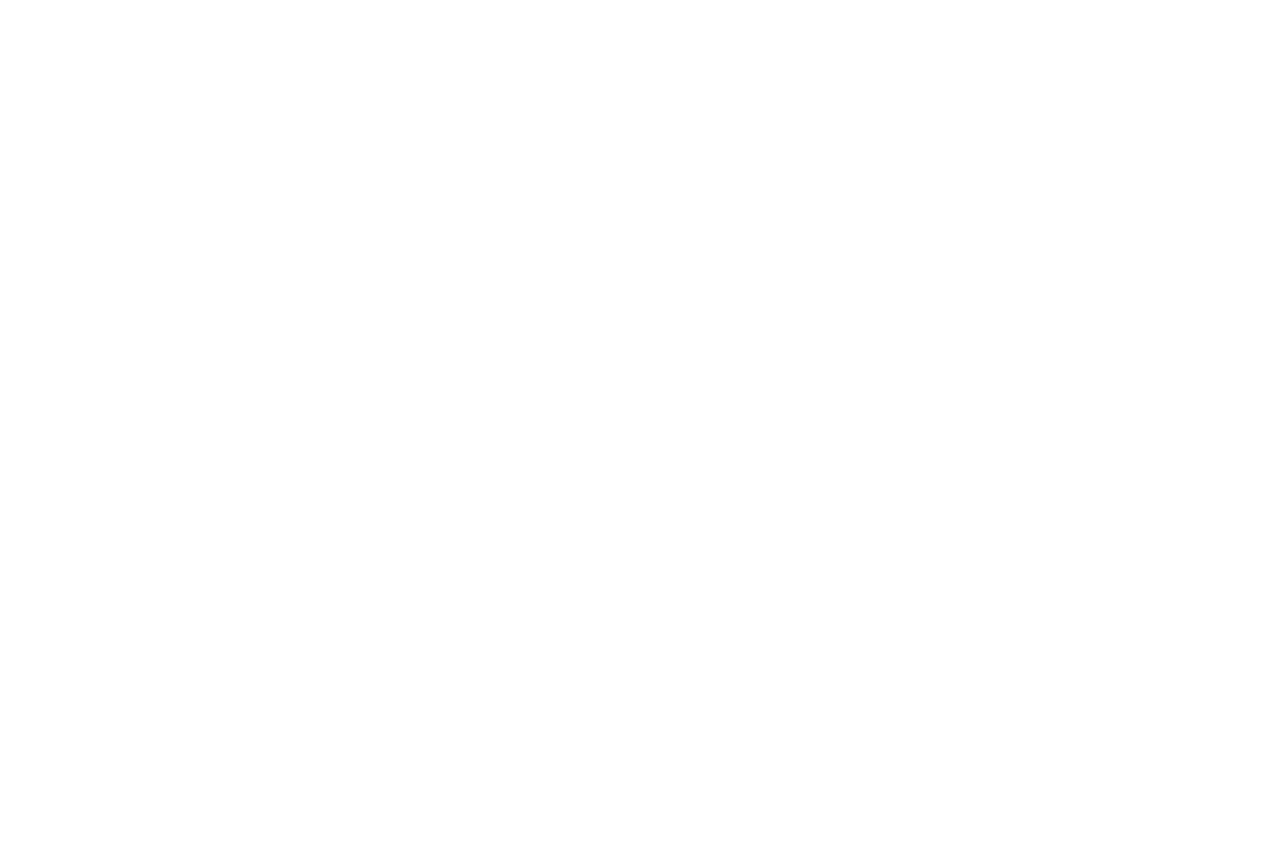
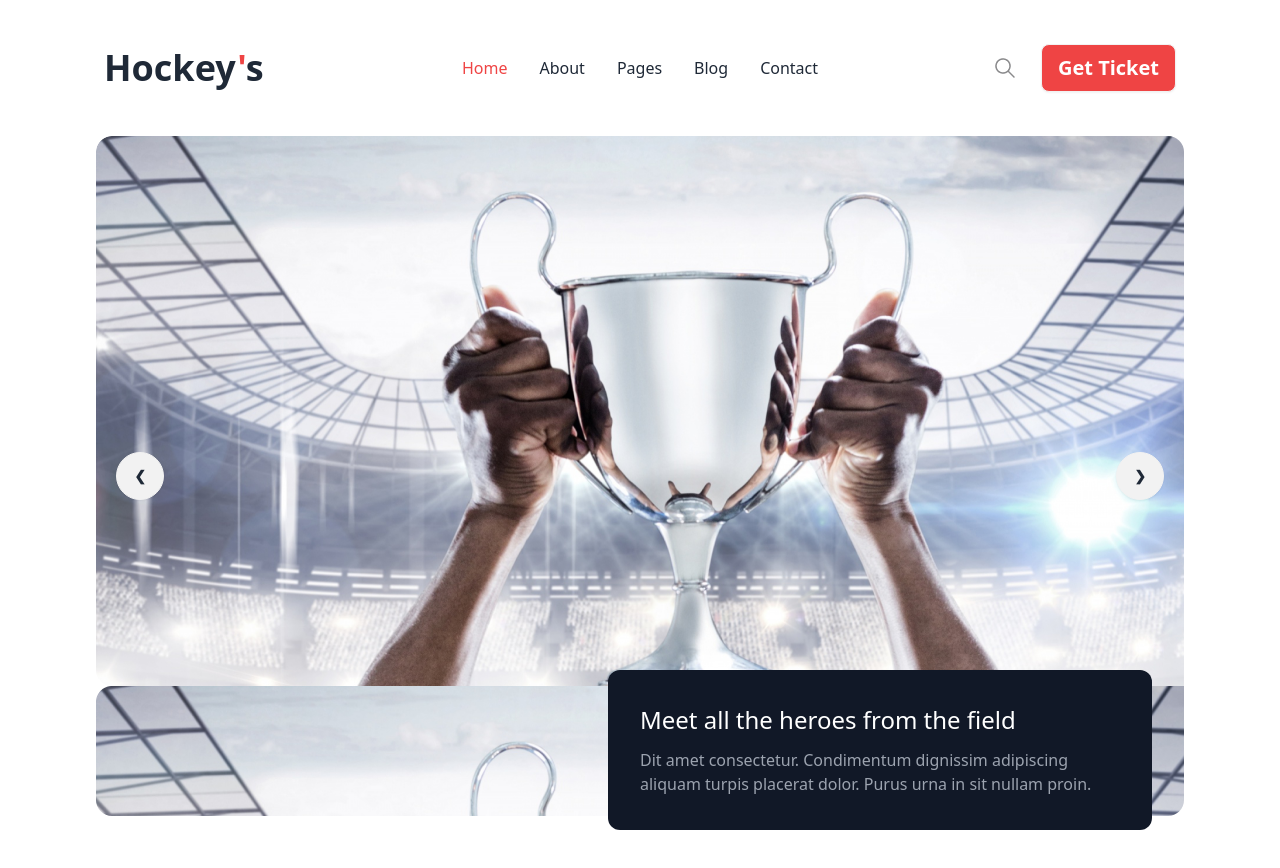
Before and after one commit to NazmulBadhan/Assignment-3, a plain HTML site: page index.html in a window 1280 px wide. Before the commit the page ends 800 px from the top, so only its background shows below. Drawn offline with nearby package versions, Linux system fonts and the light colour scheme.

Commit message:
completed header section with responsive

```diff
--- a/index.html
+++ b/index.html
@@ -1,13 +1,87 @@
 <!DOCTYPE html>
 <html lang="en">
+
 <head>
     <meta charset="UTF-8">
     <meta name="viewport" content="width=device-width, initial-scale=1.0">
     <title>The Hockey Club</title>
+    <!-- Tailwind and Daisy UI -->
+    <link href="https://cdn.jsdelivr.net/npm/daisyui@4.6.0/dist/full.min.css" rel="stylesheet" type="text/css" />
+    <script src="https://cdn.tailwindcss.com"></script>
+    <!-- Manrope font -->
+    <link rel="preconnect" href="https://fonts.googleapis.com">
+    <link rel="preconnect" href="https://fonts.gstatic.com" crossorigin>
+    <link href="https://fonts.googleapis.com/css2?family=Manrope:wght@400;500;600;700;800&display=swap"
+        rel="stylesheet">
+
+    <style>
+        .font-manrope {
+            font-family: 'Manrope', sans-serif;
+        }
+    </style>
+
+
 </head>
+
 <body>
-    <header></header>
+    <header>
+        <nav class="container mx-auto lg:px-24 px-8 my-8">
+            <div class="navbar bg-base-100">
+                <div class="navbar-start">
+                    <div class="dropdown">
+                        <div tabindex="0" role="button" class="btn btn-ghost lg:hidden">
+                            <svg xmlns="http://www.w3.org/2000/svg" class="h-5 w-5" fill="none" viewBox="0 0 24 24"
+                                stroke="currentColor">
+                                <path stroke-linecap="round" stroke-linejoin="round" stroke-width="2"
+                                    d="M4 6h16M4 12h8m-8 6h16" />
+                            </svg>
+                        </div>
+                        <ul tabindex="0"
+                            class="menu menu-sm dropdown-content mt-3 z-[1] p-2 shadow bg-base-100 rounded-box w-52">
+                            <li><a>Home</a></li>
+                            <li><a>About</a></li>
+                            <li><a>Pages</a></li>
+                            <li><a>Blog</a></li>
+                            <li><a>Contact</a></li>
+                        </ul>
+                    </div>
+                    <h5 class="text-4xl font-semibold">Hockey<span class="text-red-500">'</span>s</h5>
+                </div>
+                <div class="navbar-center hidden lg:flex gap[208px]">
+                        <ul class="menu menu-horizontal text-base px-1">
+                            <li class="text-red-500"><a>Home</a></li>
+                            <li><a>About</a></li>
+                            <li><a>Pages</a></li>
+                            <li><a>Blog</a></li>
+                            <li><a>Contact</a></li>
+                        </ul>
+                </div>
+                <div class="navbar-end gap-[24px]">
+                    <img src="./Images/Frame.png" alt="">
+                    <a class="btn w-auto h-auto rounded-lg bg-red-500 text-white p-15 text-xl">Get Ticket</a>
+                </div>
+            </div>
+        </nav>
+
+        <div class="container mx-auto lg:px-24 px-8">
+            <div class="carousel w-full rounded-2xl">
+                <div id="slide1" class="carousel-item relative w-full bg-[url('./images/1.png')] h-[85vh]">
+                  <div class="absolute flex justify-between transform -translate-y-1/2 left-5 right-5 top-1/2">
+                    <a href="#slide4" class="btn btn-circle">❮</a>
+                    <a href="#slide2" class="btn btn-circle">❯</a>
+                  </div>
+                </div>
+              </div>
+              <div class="mt-2 lg:h-[20vh] flex items-center lg:w-1/2 mx-auto bg-gray-900 rounded-xl lg:translate-x-60 lg:-translate-y-40 lg:flex items-center">
+                <div class="p-8">
+                    <h2 class="text-white text-lg lg:text-2xl pb-3">Meet all the heroes from the field</h2>
+                    <p class="text-gray-400 text-sm font-medium leading-6 lg:text-base">Dit amet consectetur. Condimentum dignissim adipiscing aliquam turpis placerat dolor. Purus urna in sit nullam proin.</p>
+                </div>
+              </div>
+        </div>
+    </header>
     <main></main>
     <footer></footer>
 </body>
+
 </html>
--- /dev/null
+++ b/tailwind.config.js
@@ -0,0 +1,8 @@
+/** @type {import('tailwindcss').Config} */
+module.exports = {
+    content: ["./src/**/*.{html,js}"],
+    theme: {
+      extend: {},
+    },
+    plugins: [],
+  }
```
Also changed, not shown: Images/Frame.png (added).
